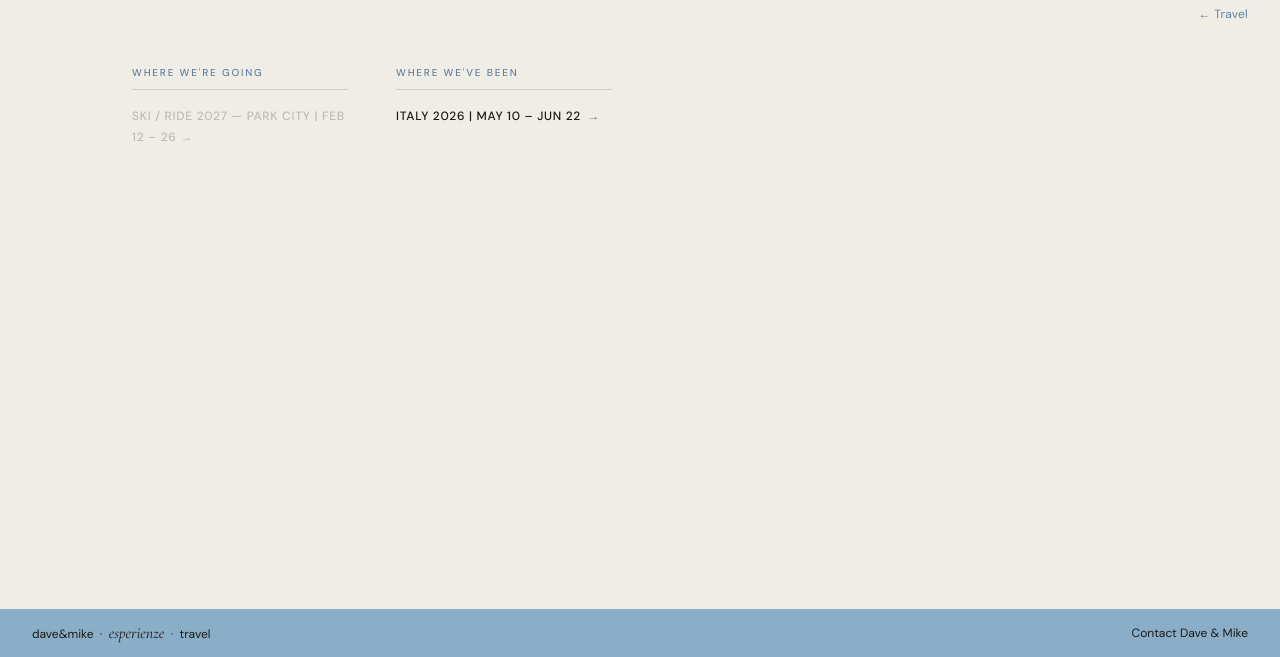
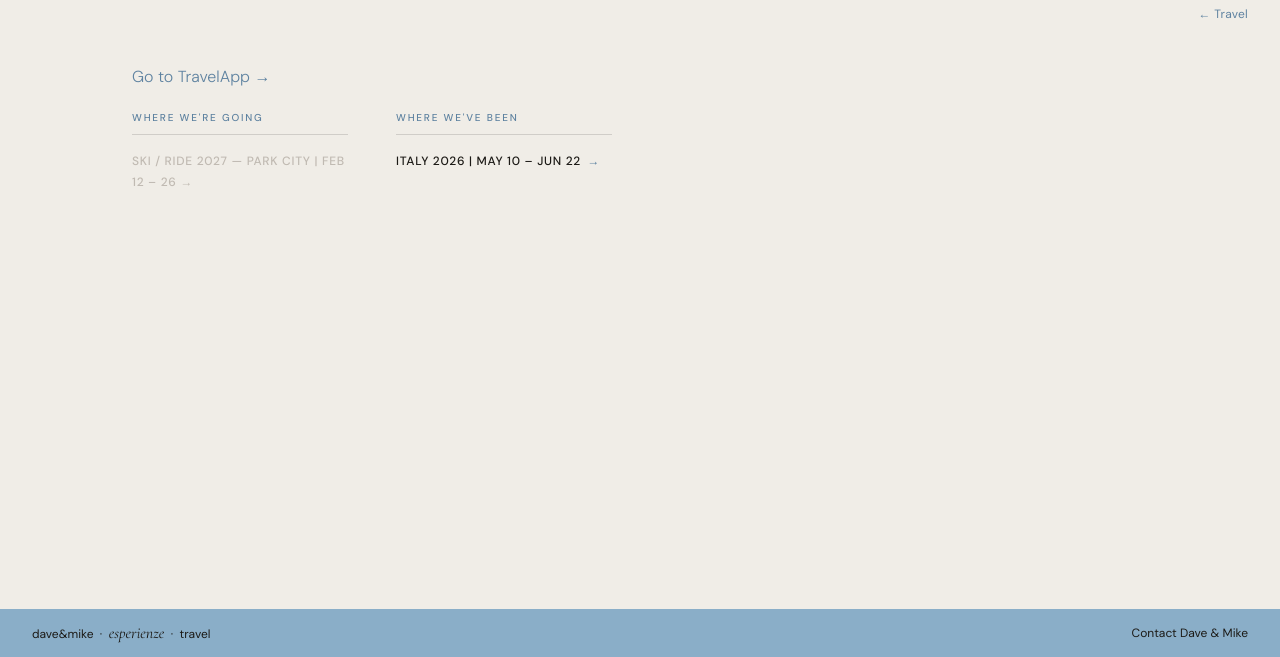
Before and after one commit to DaveM61/travel, a plain HTML site: page index.html in a window 1280 px wide. Shown: the part 143-800 px from the top of the page. Drawn offline with nearby package versions, Linux system fonts and the light colour scheme.

Commit message:
TravelApp  added

```diff
--- a/index.html
+++ b/index.html
@@ -332,6 +332,7 @@
 
   <main>
     <div class="content">
+      <p class="descriptor" style="margin-bottom: 1.5rem;"><a href="https://travelapp.daveandmike.net" style="color: var(--slate); text-decoration: none;">Go to TravelApp →</a></p>
       <div class="trips-grid">
         <div class="trips-col">
           <div class="col-header">Where We're Going</div>
```
